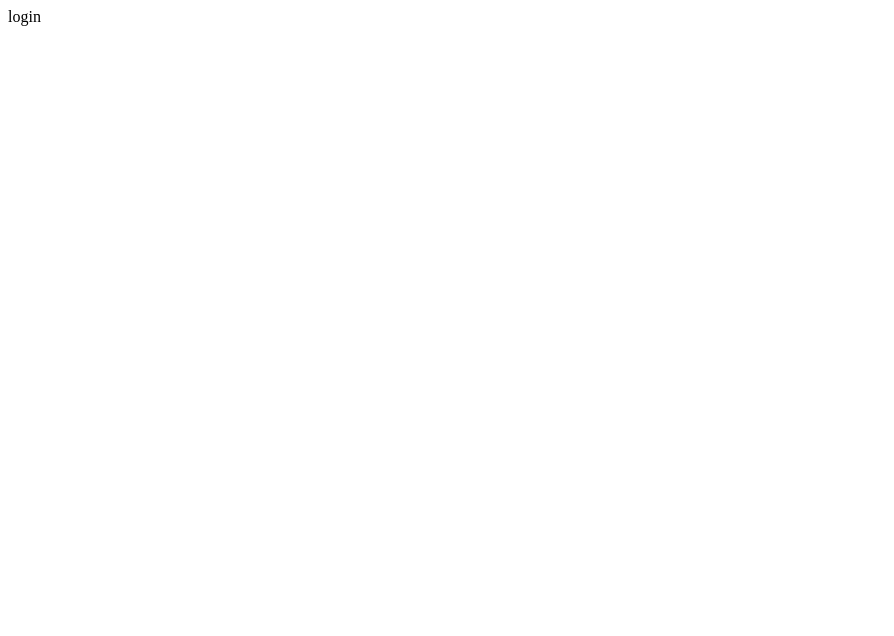
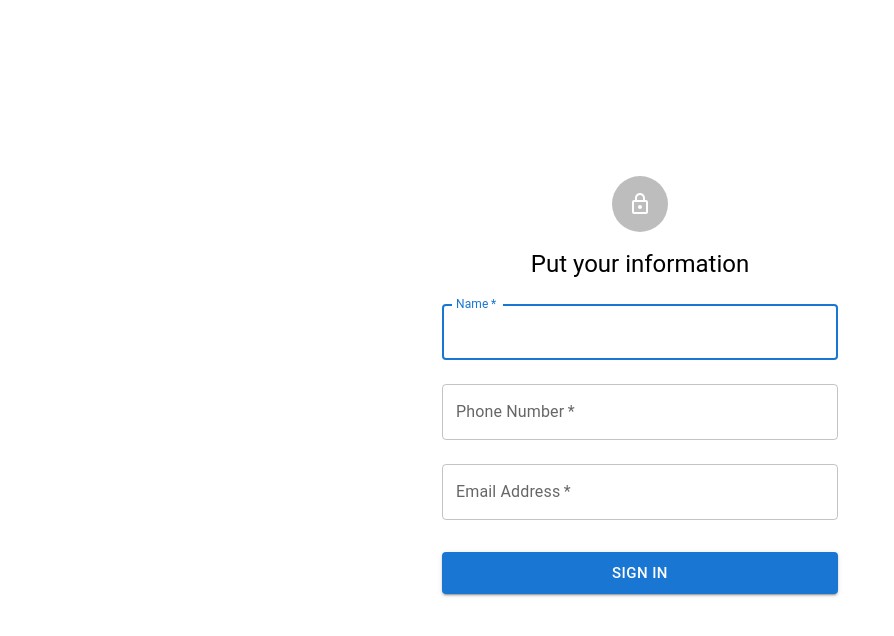
Before and after one commit to neyaznafiz/GrowMeOrganic-Private-Limited_TS, a React (Vite) app: page /authentication in a window 1280 px wide. Shown: the top 636 px of the page, without its empty margins (0-894 px from the left). Built offline with nearby package versions, Linux system fonts and the light colour scheme.

Commit message:
authentication page and functionality implimentation  done

```diff
--- a/src/pages/Authentication.tsx
+++ b/src/pages/Authentication.tsx
@@ -1,11 +1,107 @@
-import React from 'react';
+import React from "react";
+import Avatar from "@mui/material/Avatar";
+import Button from "@mui/material/Button";
+import CssBaseline from "@mui/material/CssBaseline";
+import TextField from "@mui/material/TextField";
+import Box from "@mui/material/Box";
+import LockOutlinedIcon from "@mui/icons-material/LockOutlined";
+import Typography from "@mui/material/Typography";
+import Container from "@mui/material/Container";
+import { useNavigate } from "react-router-dom";
 
 const Authentication = () => {
-    return (
-        <div>
-            login
-        </div>
-    );
+  const navigate = useNavigate();
+
+  // authentication function
+  const handleSubmit = (event: any) => {
+    event.preventDefault();
+    const data = new FormData(event.currentTarget);
+    const userInfo = {
+      name: data.get("name"),
+      phone: data.get("phone"),
+      email: data.get("email"),
+    };
+    localStorage.setItem("user", JSON.stringify(userInfo));
+
+    navigate("/");
+  };
+
+  return (
+    <div>
+      <Container component="main" maxWidth="xs">
+        <Box
+          sx={{
+            marginTop: 20,
+            display: "flex",
+            flexDirection: "column",
+            alignItems: "center",
+          }}
+        >
+          {/* icon */}
+          <Avatar sx={{ m: 2, width: 56, height: 56 }}>
+            <LockOutlinedIcon />
+          </Avatar>
+
+          {/* title */}
+          <Typography component="h1" variant="h5">
+            Put your information
+          </Typography>
+
+          {/* input sention */}
+          <Box
+            component="form"
+            onSubmit={handleSubmit}
+            noValidate
+            sx={{ mt: 1 }}
+          >
+            {/* name input */}
+            <TextField
+              margin="normal"
+              required
+              fullWidth
+              id="name"
+              label="Name"
+              name="name"
+              autoComplete="name"
+              autoFocus
+            />
+
+            {/* phone input */}
+            <TextField
+              margin="normal"
+              required
+              fullWidth
+              id="phone"
+              label="Phone Number"
+              name="phone"
+              autoComplete="phone"
+            />
+
+            {/* email input */}
+            <TextField
+              margin="normal"
+              required
+              fullWidth
+              id="email"
+              label="Email Address"
+              name="email"
+              autoComplete="email"
+            />
+
+            <Button
+              type="submit"
+              fullWidth
+              variant="contained"
+              size="large"
+              sx={{ mt: 3, mb: 2 }}
+            >
+              Sign In
+            </Button>
+          </Box>
+        </Box>
+      </Container>
+    </div>
+  );
 };
 
 export default Authentication;
--- a/src/pages/Home.tsx
+++ b/src/pages/Home.tsx
@@ -1,11 +1,14 @@
-import React from 'react';
+import React from "react";
+import { useNavigate } from "react-router-dom";
 
 const Home = () => {
-    return (
-        <div>
-            home
-        </div>
-    );
+  const user = localStorage.getItem("user");
+  const navigate = useNavigate();
+  if (!user) {
+    navigate("/authentication");
+  }
+
+  return <div>home </div>;
 };
 
 export default Home;
```
